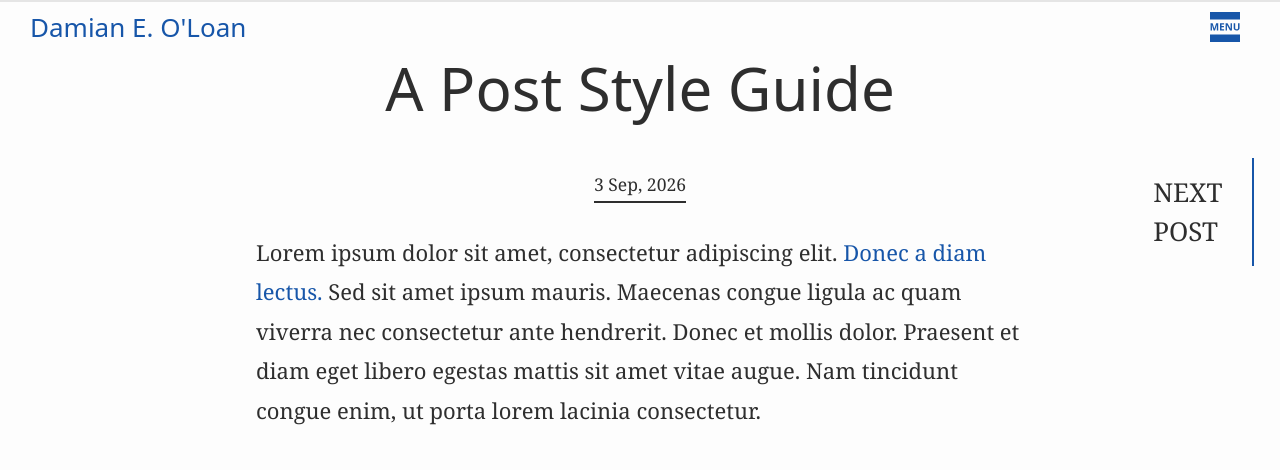
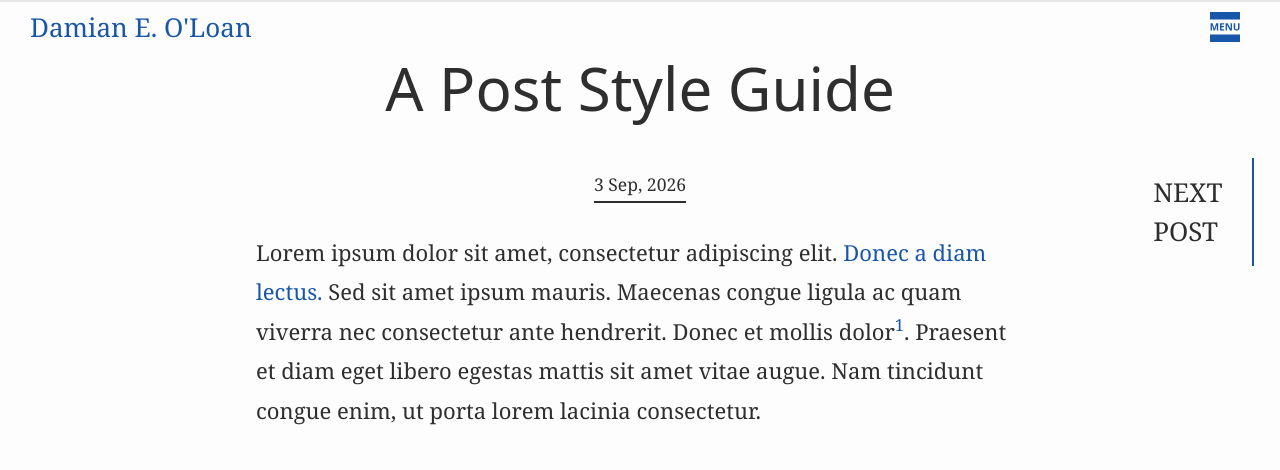
Before and after one commit to damianeoloan/damianeoloan.github.io, a Jekyll site: the page built from blog/_posts/2026-09-03-a-post-style-guide.md, in a window 1280 px wide. Shown: the top 470 px of the page. Built offline with Jekyll 4.4.1, drawn with Linux system fonts in a browser that asks for light colours; some of the changed text lies outside the part shown.

Commit message:
w/ Claude: Aesthetic pass on the chrome
Swaps the serif and sans between the site's furniture and its content: the
masthead, footer heading and homepage h1 take $base-font-family (Charter),
while the nav overlay and footer nav take $title-font-family (Noto Sans),
with the menu title reverting to the serif in dark grey. The homepage h1
drops its 6rem override, falling back to the base heading size, and the
hero h2's weight override goes with it now that both tokens are 400.

The homepage avatar is removed, leaving the name, the description and the
three buttons.

The footer copyright becomes a link to the site's own address, labelled
"Source."

The style guide gains a footnote, which kramdown renders with the usual
back-reference, so the layout covers that case too.

Co-Authored-By: Claude Opus 5 <noreply@anthropic.com>

```diff
--- a/_includes/footer.html
+++ b/_includes/footer.html
@@ -14,5 +14,7 @@
       {% include search.html %}
     {% endif %}
 
-    <p class="copyright">{{ site.time | date: '%Y' | prepend: 'Built on Jekyll, ' }}</p>
+    <a href="https://damianeoloan.github.io/" target="_blank">
+      <p class="copyright">{{ site.time | date: '%Y' | prepend: 'Source. Built on Jekyll, ' }}</p>
+    </a>
 </footer>
--- a/_sass/_layout.scss
+++ b/_sass/_layout.scss
@@ -4,7 +4,7 @@
 .site-header {
   width: 100%;
   border-top: 0.25rem solid $grey-color;
-  font-family: $title-font-family;
+  font-family: $base-font-family;
   background: $white-color;
 }
 
@@ -63,8 +63,13 @@ div.nav-container {
   left: 0;
   top: 0;
   background: $white-color;
+  font-family: $title-font-family;
   text-align: center;
   z-index: 100;
+  > nav.menu > p {
+    font-family: $base-font-family;
+    color: $dark-grey;
+    }
   label {
     position: relative;
     width: 100%;
@@ -167,6 +172,7 @@ nav.footer-nav {
     &:not(:last-of-type) { border-right: 1px solid $grey-color; }
     @include media-query($on-mobile) { padding: .1rem 1em; }
   }
+  font-family: $title-font-family;
 }
 p.copyright {
   color: $dark-grey;
@@ -691,11 +697,8 @@ div.pagination {
        }
      }
      h1 {
-       font-size: 6rem;
+       font-family: $base-font-family;
        color: $accent-color;
-     }
-     h2 {
-       font-weight: $title-font-weight;
      }
    }
    ul.cta {
--- a/blog/_posts/2026-09-03-a-post-style-guide.md
+++ b/blog/_posts/2026-09-03-a-post-style-guide.md
@@ -3,7 +3,7 @@ layout: post
 # Required, YYYY-MM-DD via filename (no date: key)
 title:  A Post Style Guide  # Required, string
 ---
-Lorem ipsum dolor sit amet, consectetur adipiscing elit. [Donec a diam lectus.]({{ page.url }}) Sed sit amet ipsum mauris. Maecenas congue ligula ac quam viverra nec consectetur ante hendrerit. Donec et mollis dolor. Praesent et diam eget libero egestas mattis sit amet vitae augue. Nam tincidunt congue enim, ut porta lorem lacinia consectetur.
+Lorem ipsum dolor sit amet, consectetur adipiscing elit. [Donec a diam lectus.]({{ page.url }}) Sed sit amet ipsum mauris. Maecenas congue ligula ac quam viverra nec consectetur ante hendrerit. Donec et mollis dolor[^1]. Praesent et diam eget libero egestas mattis sit amet vitae augue. Nam tincidunt congue enim, ut porta lorem lacinia consectetur.
 
 ## This is a h2
 
@@ -44,3 +44,5 @@ term
 {% endhighlight %}
 
 `{% raw %}{% for cat in site.cats %}{% endraw %}`
+
+[^1]: This is a footnote.
--- a/index.html
+++ b/index.html
@@ -11,7 +11,6 @@ title: Home
       <!-- Start homepage hero -->
       <section class="hero">
         <div class="namecard">
-          <img src="{{ site.avatar_path | prepend: site.baseurl }}"></img>
           <h1>{{ site.display_name }}</h1>
           <h2>{{ site.description }}</h2>
         </div>
```
